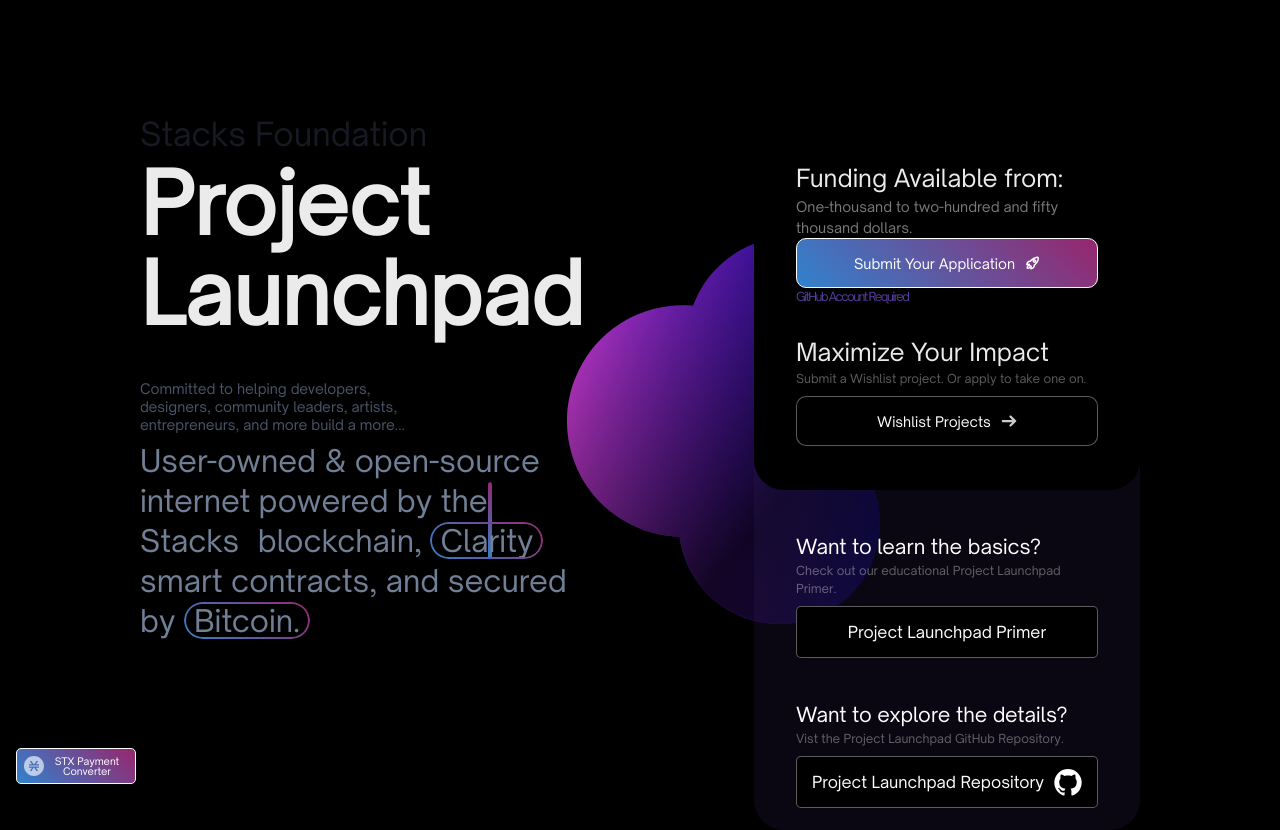
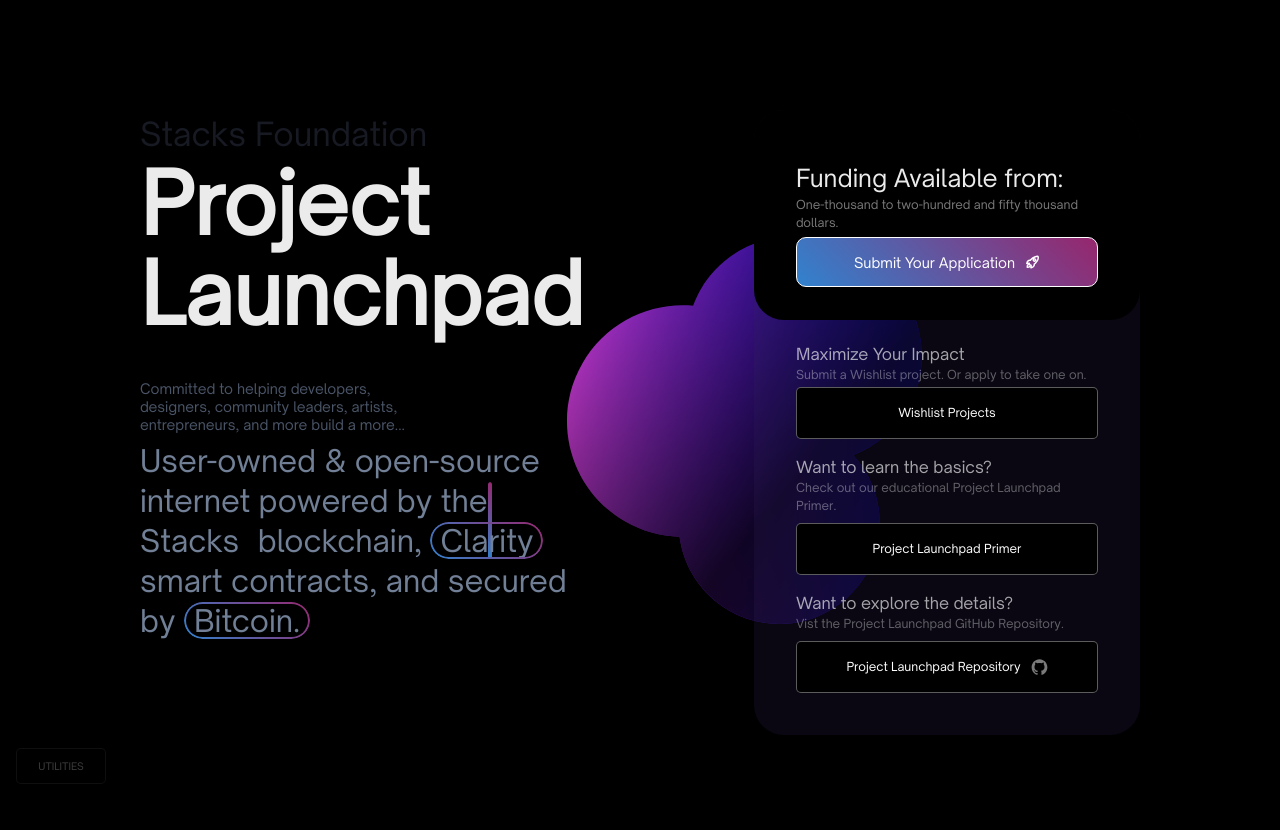
Before and after one commit to stacksgov/grants-dashboard, a Next.js app: page / in a window 1280 px wide. After the commit the page ends 800 px from the top, so only its background shows below. Built offline with nearby package versions, Linux system fonts and the light colour scheme.

Commit message:
implemented design changes from figma

```diff
--- a/pages/Index.module.css
+++ b/pages/Index.module.css
@@ -65,17 +65,17 @@
   background-color: rgba(50, 38, 89, .2);
   border-radius: 30px;
   width: 386px;
-  height: 720px;
+  height: 625px;
 }
 
 
 
 .firstSection {
 background-color: black;
-width: 386px;
+width: 100%;
 padding-right: 42px;
 padding-left: 42px;
-height: 380px;
+height: 210px;
 border-radius: 30px;
 padding-top: 50px;
 padding-bottom: 42px;
@@ -92,8 +92,9 @@
 }
 
 .firstSection div p:nth-of-type(2) {
-  font-size: 14px;
+  font-size: 12px;
   font-weight: 300;
+  padding-bottom: 5px;
   color: rgba(255, 255, 255, 0.48);
 }
 
@@ -126,21 +127,17 @@
   justify-content: center;
 }
 
-.firstSection div p:nth-of-type(3) {
-  color: #553C9A;
-  font-size: 12px;
-  letter-spacing: -1.5px;
-}
 
 .secondSection div:nth-of-type(1) {
-  padding-top: 42px;
+  padding-top: 22px;
   padding-left: 42px;
   padding-right: 42px;
 }
 
 .secondSection div:nth-of-type(1) p:first-of-type{
-  font-size: 20px;
+  font-size: 16px;
   font-weight: 300;
+  color:rgba(255, 255, 255, 0.64)
 
 }
 
@@ -158,21 +155,24 @@
   color: #ffffff;
   width: 302px;
   height: 52px;
+  font-size: 12px;
+
 }
 
 .secondSection div:nth-of-type(2) {
-  padding-top: 42px;
+  padding-top: 16px;
   padding-left: 42px;
   padding-right: 42px;
 }
 
 .secondSection div:nth-of-type(2) p:first-of-type {
-  font-size: 20px;
+  font-size: 16px;
   font-weight: 300;
+  color:rgba(255, 255, 255, 0.64)
 
 }
 
-.rightWrapper div:nth-of-type(2) p:nth-of-type(2) {
+.secondSection div:nth-of-type(2) p:nth-of-type(2) {
 font-size: 12px;
 font-weight: 400;
 color: rgba(255, 255, 255, 0.36);
@@ -190,7 +190,43 @@
   align-items: center;
   justify-content: center;
   gap: 10px;
+  font-size: 12px;
 }
+
+.secondSection div:nth-of-type(3) {
+  padding-top: 16px;
+  padding-left: 42px;
+  padding-right: 42px;
+}
+
+.secondSection div:nth-of-type(3) p:first-of-type {
+  font-size: 16px;
+  font-weight: 300;
+  color:rgba(255, 255, 255, 0.64)
+
+}
+
+.secondSection div:nth-of-type(3) p:nth-of-type(2) {
+font-size: 12px;
+font-weight: 400;
+color: rgba(255, 255, 255, 0.36);
+padding-bottom: 8px;
+}
+
+.secondSection div:nth-of-type(3) button {
+  background-color: #000000;
+  border: 1px solid rgba(255, 255, 255, 0.36);
+  border-radius: 5px;
+  color: #ffffff;
+  width: 302px;
+  height: 52px;
+  display: flex;
+  align-items: center;
+  justify-content: center;
+  gap: 10px;
+  font-size: 12px;
+}
+
 
 .blob {
   position: absolute;
@@ -200,27 +236,24 @@
 }
 
 
-.paymentConverterButton {
+.utilities {
 position: absolute;
 bottom: 16px;
 left: 16px;
  height: 36px;
- width: 120px;
- border: 1px solid white;
- background: linear-gradient(45deg, #3182ce, #97266d);
+ width: 90px;
+ border: 1px solid rgba(255, 255, 255, 0.06);
+ background: rgba(0, 0, 0, 0.36);
  border-radius: 5px;
  font-size: 10px;
- line-height: 10px;
- font-weight: 500;
-color: #ffffff;
-display: flex;
-align-items: center;
+ line-height: 15px;
+ text-transform: uppercase;
+color: rgba(255, 255, 255, 0.24);
+text-align: center;
 padding: 6px;
 }
 
-.stacksLogo {
-  width: 30px;
-}
+
 
 .githubLogo {
   filter: invert(100%) sepia(100%) saturate(0%) hue-rotate(97deg) brightness(105%) contrast(101%);
--- a/pages/index.js
+++ b/pages/index.js
@@ -2,10 +2,7 @@
 import styles from './Index.module.css';
 import Rocket from '../public/images/rocket.svg';
 import Link from 'next/link';
-import StacksLogo from '../public/images/whiteStacks.svg';
-import GithubLogo from '../public/images/github.svg';
-import ArrowIcon from '../public/images/boldArrow.svg';
-
+import IndexGithub from '../public/images/indexGithub.svg';
 const Home = () => {
 	return (
 		<div className={styles.indexWrapper}>
@@ -35,22 +32,18 @@
 								<Rocket />
 							</button>
 						</Link>{' '}
-						<p>GitHub Account Required</p>
 					</div>
+				</div>
+				<div className={styles.secondSection}>
 					<div>
 						<p>Maximize Your Impact</p>
 						<p>Submit a Wishlist project. Or apply to take one on.</p>
 						<Link href="/">
 							<a>
-								<button>
-									Wishlist Projects
-									<ArrowIcon />
-								</button>
+								<button>Wishlist Projects</button>
 							</a>
 						</Link>{' '}
 					</div>
-				</div>
-				<div className={styles.secondSection}>
 					<div>
 						<p>Want to learn the basics?</p>
 						<p>Check out our educational Project Launchpad Primer.</p>
@@ -64,17 +57,14 @@
 						<p>Want to explore the details?</p>
 						<p>Vist the Project Launchpad GitHub Repository.</p>
 						<button>
-							Project Launchpad Repository <GithubLogo className={styles.githubLogo} />
+							Project Launchpad Repository <IndexGithub />
 						</button>
 					</div>
 				</div>
 			</div>
-			<Link href="/stacks-payment-converter">
+			<Link href="/utilities">
 				<a>
-					<button className={styles.paymentConverterButton}>
-						<StacksLogo className={styles.stacksLogo} />
-						STX Payment Converter
-					</button>
+					<button className={styles.utilities}>Utilities</button>
 				</a>
 			</Link>
 			<div className={styles.blob}>
```
Also changed, not shown: public/images/boldArrow.svg (deleted), public/images/indexGithub.svg (added).
